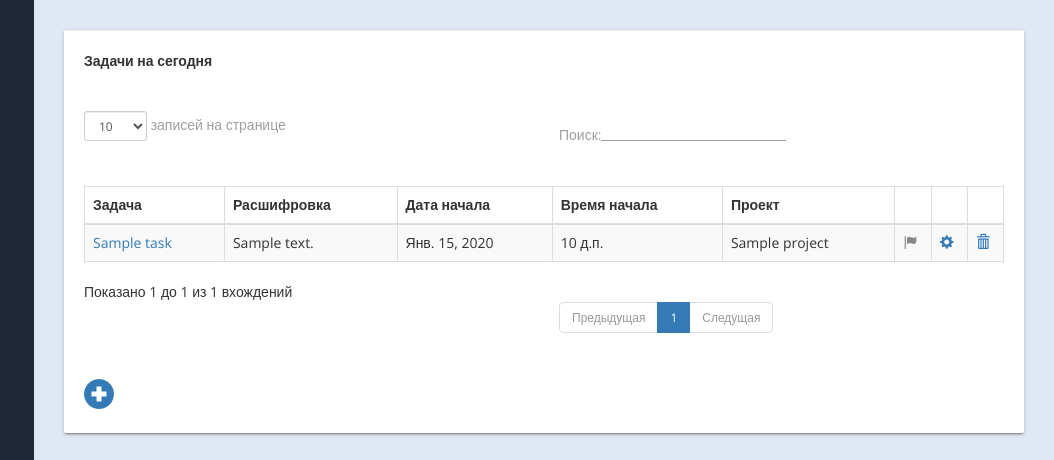
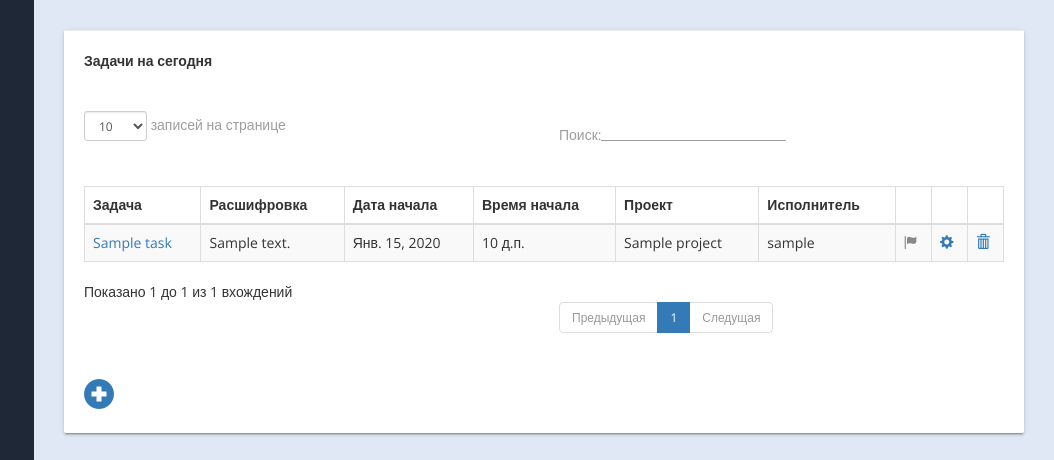
Before and after one commit to kpronink/JTDI, a Django app: template JtdiTASKS/templates/JtdiTASKS/task_today.html in a window 1280 px wide. Shown: the part 138-598 px from the top of the page, without its empty margins (226-1280 px from the left). Run offline with Django 3.2, Linux system fonts and the light colour scheme; the template is opened without the code that fills it: values that come from a table or form of the project are taken from there, others are empty; tables that the repository leaves empty hold one stand-in row (values such as "Sample post"); data that the repository does not hold is empty; some libraries are stand-ins or nearby versions; some web fonts are replaced.

Commit message:
fix some bugs

```diff
--- a/JtdiTASKS/templates/JtdiTASKS/finished_task.html
+++ b/JtdiTASKS/templates/JtdiTASKS/finished_task.html
@@ -26,6 +26,7 @@
                                             <th>Задача</th>
                                             <th>Расшифровка</th>
                                             <th>Проект</th>
+                                            <th>Исполнитель</th>
                                             <th>Дата начала</th>
                                             <th> </th>
                                             <th>Время начала</th>
@@ -43,6 +44,7 @@
                                     <td><a href="{% url 'project_tasks_list' pk=task.project.pk %}">{{ task.project }}</a></td>
                                     {% else %}
                                     <td><a href="">{{ task.project }}</a></td>
+                                    <td>{{ task.performer }}</td>
                                     {% endif %}
                                     <td>{{ task.date }}</td>
                                     {% if task.repeating %}
--- a/JtdiTASKS/templates/JtdiTASKS/task_detail.html
+++ b/JtdiTASKS/templates/JtdiTASKS/task_detail.html
@@ -123,7 +123,7 @@
                         <div class="tab-pane" id="add-comment" style="padding: 10px;">
                             <form action="#" method="post" class="form-horizontal" id="commentForm" role="form">
                                 <div class="form-group">
-                                    <label for="email" class="col-sm-2 control-label">Комментарий</label>
+                                    <label for="email" class="col-sm-2 control-label"></label>
                                     <div class="col-sm-10">
                                         {% csrf_token %}
                                         {{ comment_form }}
--- a/JtdiTASKS/templates/JtdiTASKS/task_overdue.html
+++ b/JtdiTASKS/templates/JtdiTASKS/task_overdue.html
@@ -28,6 +28,7 @@
                                               <th>Дата начала</th>
                                               <th>Время начала</th>
                                               <th>Проект</th>
+                                              <th>Исполнитель</th>
                                             <th></th>
                                             <th></th>
                                             <th></th>
@@ -41,6 +42,7 @@
                                             <td>{{ task.date }}</td>
                                             <td>{{ task.time }}</td>
                                             <td>{{ task.project }}</td>
+                                            <td>{{ task.performer }}</td>
                                             <td><a href="{% url 'task_finish' pk=task.pk %}" data-rel="collapse" title="Завершить задачу">
                                                 <i class="glyphicon glyphicon-flag" style="color: {{ task.color }}"></i></a></td>
                                             <td><a href="{% url 'task_edit' pk=task.pk %}" data-rel="collapse" title="Редактировать задачу">
--- a/JtdiTASKS/templates/JtdiTASKS/task_today.html
+++ b/JtdiTASKS/templates/JtdiTASKS/task_today.html
@@ -21,6 +21,7 @@
                                         <th>Дата начала</th>
                                         <th>Время начала</th>
                                         <th>Проект</th>
+                                        <th>Исполнитель</th>
                                         <th></th>
                                         <th></th>
                                         <th></th>
@@ -33,6 +34,7 @@
                                         <td>{{ task.date }}</td>
                                         <td>{{ task.time }}</td>
                                         <td>{{ task.project }}</td>
+                                        <td>{{ task.performer }}</td>
                                         <td>
                                             <a href="{% url 'task_finish' pk=task.pk %}" data-rel="collapse" title="Завершить задачу"> <i class="glyphicon glyphicon-flag" style="color: {{ task.color }}"></i></a>
                                         </td>
```
